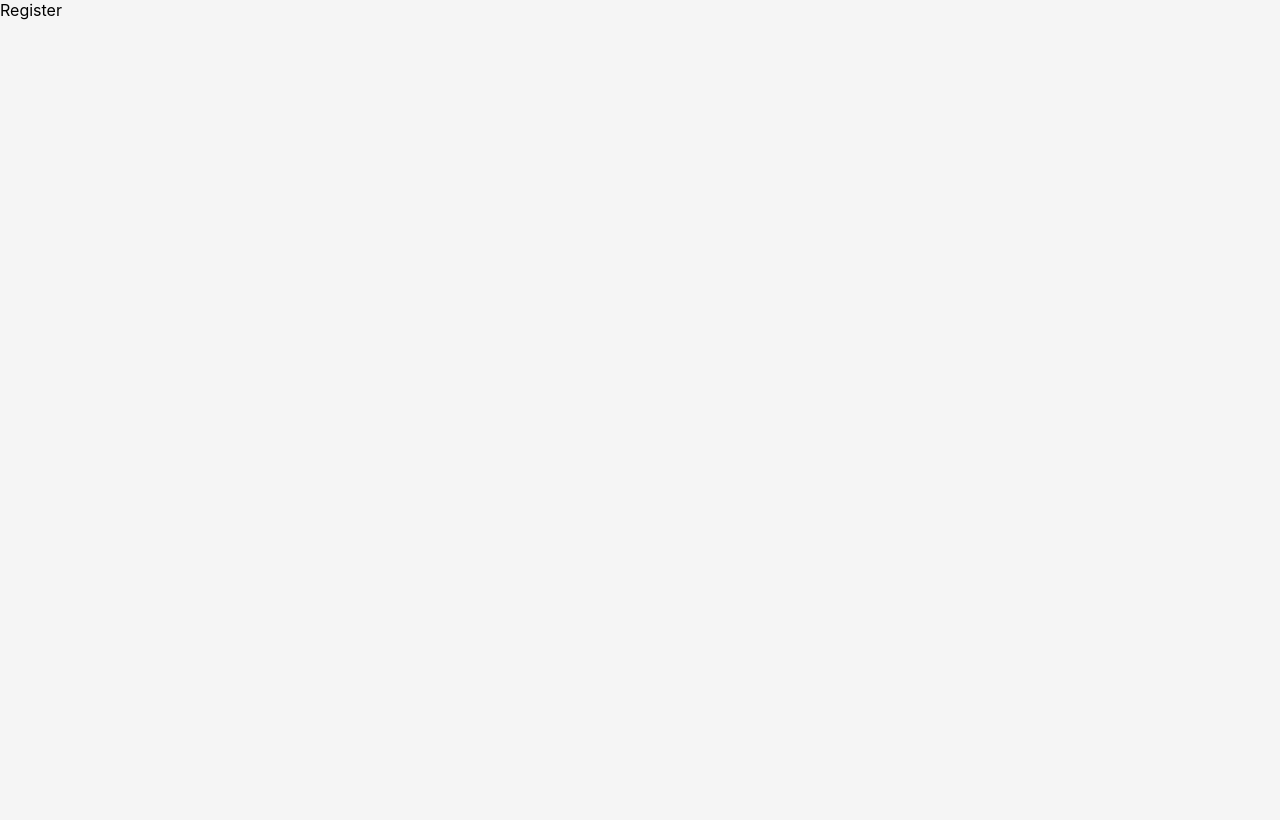
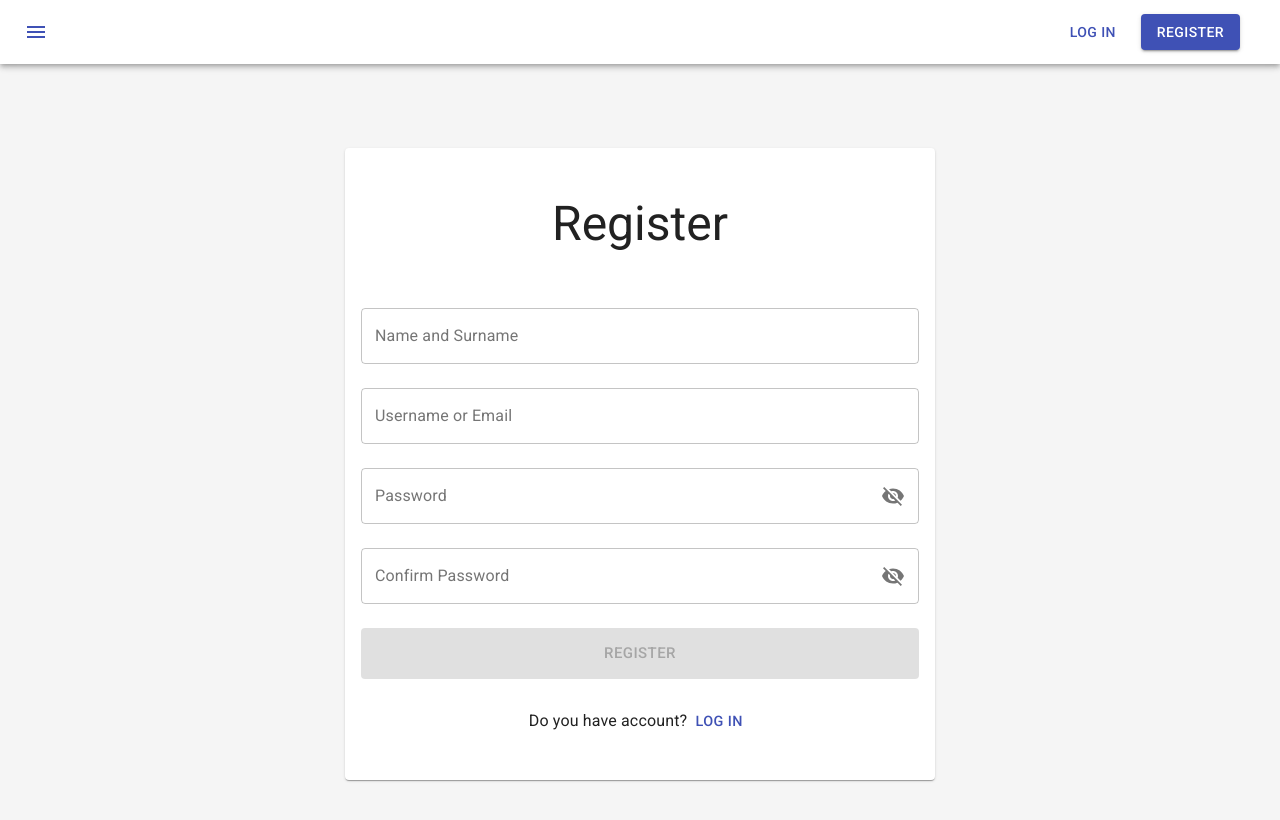
Before and after one commit to rasitcolakel/stok-takip, a React (Create React App) app: page /register in a window 1280 px wide. Shown: the top 820 px of the page. Built offline with nearby package versions, Linux system fonts and the light colour scheme.

Commit message:
Drawer and sidebar areas created

```diff
--- a/src/App.js
+++ b/src/App.js
@@ -6,10 +6,12 @@ import ForgotPassword from "./pages/ForgotPassword";
 import { BrowserRouter as Router, Switch, Route } from "react-router-dom";
 import "./App.css";
 import { Helmet } from "react-helmet";
+import Sidebar from "./components/Sidebar";
 
 export default function App() {
   return (
     <Router>
+      <Sidebar />
       <Switch>
         <Route exact path="/">
           <div>Home PAges</div>
--- /dev/null
+++ b/src/components/Sidebar.js
@@ -0,0 +1,137 @@
+import React from "react";
+import { makeStyles } from "@material-ui/core/styles";
+import Drawer from "@material-ui/core/Drawer";
+import { useLocation, Link } from "react-router-dom";
+import List from "@material-ui/core/List";
+import ListItem from "@material-ui/core/ListItem";
+import ListItemText from "@material-ui/core/ListItemText";
+import ListItemIcon from "@material-ui/core/ListItemIcon";
+import AppBar from "@material-ui/core/AppBar";
+import Toolbar from "@material-ui/core/Toolbar";
+import Typography from "@material-ui/core/Typography";
+import Button from "@material-ui/core/Button";
+import IconButton from "@material-ui/core/IconButton";
+import MenuIcon from "@material-ui/icons/Menu";
+import HomeRoundedIcon from "@material-ui/icons/HomeRounded";
+import StoreMallDirectoryRoundedIcon from "@material-ui/icons/StoreMallDirectoryRounded";
+import CategoryRoundedIcon from "@material-ui/icons/CategoryRounded";
+import ListAltRoundedIcon from "@material-ui/icons/ListAltRounded";
+const useStyles = makeStyles((theme) => ({
+  list: {
+    width: 250,
+  },
+  fullList: {
+    width: "auto",
+  },
+  root: {
+    flexGrow: 1,
+  },
+  profileArea: {
+    marginLeft: "auto",
+  },
+  menuButton: {
+    marginRight: theme.spacing(0),
+    [theme.breakpoints.up("sm")]: {
+      marginRight: theme.spacing(2),
+    },
+  },
+  title: {
+    flexGrow: 1,
+  },
+}));
+export default function Sidebar() {
+  const classes = useStyles();
+  const location = useLocation();
+  const currentRoute = location.pathname;
+  const [isDrawerOpen, setIsDrawerOpen] = React.useState(false);
+  const [isLogged] = React.useState(false);
+  let drawerItems = [
+    {
+      text: "Anasayfa",
+      icon: <HomeRoundedIcon />,
+      link: "/",
+    },
+    {
+      text: "Depolar",
+      icon: <StoreMallDirectoryRoundedIcon />,
+      link: "/stores",
+    },
+    {
+      text: "Kategoriler",
+      icon: <CategoryRoundedIcon />,
+      link: "/categories",
+    },
+    {
+      text: "Ürünler",
+      icon: <ListAltRoundedIcon />,
+      link: "/products",
+    },
+  ];
+  const drawer = (
+    <div className={classes.list}>
+      <List>
+        {drawerItems.map((item, index) => (
+          <ListItem
+            button
+            key={item.text}
+            component={Link}
+            to={item.link}
+            onClick={() => setIsDrawerOpen(false)}
+          >
+            <ListItemIcon>{item.icon}</ListItemIcon>
+            <ListItemText primary={item.text} />
+          </ListItem>
+        ))}
+      </List>
+    </div>
+  );
+  return (
+    <div>
+      <AppBar position="static" style={{ backgroundColor: "#fff" }}>
+        <Toolbar>
+          <IconButton
+            edge="start"
+            className={classes.menuButton}
+            aria-label="menu"
+            onClick={() => setIsDrawerOpen(true)}
+            color="primary"
+          >
+            <MenuIcon />
+          </IconButton>
+          {isLogged && (
+            <Typography variant="h6" className={classes.title} color="primary">
+              Stok Takip
+            </Typography>
+          )}
+          <div className={classes.profileArea}>
+            <Button
+              className={classes.menuButton}
+              variant={currentRoute === "/login" ? "contained" : "text"}
+              color="primary"
+              component={Link}
+              to={"/login"}
+            >
+              Log In
+            </Button>
+            <Button
+              variant={currentRoute === "/register" ? "contained" : "text"}
+              className={classes.menuButton}
+              color="primary"
+              component={Link}
+              to={"/register"}
+            >
+              Register
+            </Button>
+          </div>
+        </Toolbar>
+      </AppBar>
+      <Drawer
+        anchor={"left"}
+        open={isDrawerOpen}
+        onClose={() => setIsDrawerOpen(false)}
+      >
+        {drawer}
+      </Drawer>
+    </div>
+  );
+}
--- a/src/pages/Register.js
+++ b/src/pages/Register.js
@@ -1,5 +1,172 @@
 import React from "react";
+import Box from "@material-ui/core/Box";
+import Paper from "@material-ui/core/Paper";
+import Grid from "@material-ui/core/Grid";
+import Typography from "@material-ui/core/Typography";
+import Container from "@material-ui/core/Container";
+import TextField from "@material-ui/core/TextField";
+import IconButton from "@material-ui/core/IconButton";
+import OutlinedInput from "@material-ui/core/OutlinedInput";
+import InputLabel from "@material-ui/core/InputLabel";
+import InputAdornment from "@material-ui/core/InputAdornment";
+import FormControl from "@material-ui/core/FormControl";
+import Visibility from "@material-ui/icons/Visibility";
+import VisibilityOff from "@material-ui/icons/VisibilityOff";
+import Styles from "./styles/login";
+import Button from "@material-ui/core/Button";
+import { Link } from "react-router-dom";
+export default function Register() {
+  const [values, setValues] = React.useState({
+    name: "",
+    email: "",
+    password: "",
+    showPassword: false,
+    confirmPassword: "",
+    showConfirmPassword: false,
+  });
 
-export default function Register() {
-  return <div>Register</div>;
+  const handleChange = (prop) => (event) => {
+    setValues({ ...values, [prop]: event.target.value });
+  };
+  const handleMouseDownPassword = (event) => {
+    event.preventDefault();
+  };
+  const classes = Styles();
+  return (
+    <Grid
+      container
+      direction="column"
+      style={{ height: "100%" }}
+      justify="center"
+    >
+      <Container fixed align="center" maxWidth="sm" style={{ padding: 5 }}>
+        <Paper>
+          <Box p={2}>
+            <Typography variant="h3" gutterBottom className={classes.header}>
+              Register
+            </Typography>
+            <TextField
+              id="outlined-basic"
+              label="Name and Surname"
+              variant="outlined"
+              fullWidth
+              value={values.name}
+              onChange={handleChange("name")}
+              className={classes.margin}
+            />
+            <TextField
+              id="outlined-basic"
+              label="Username or Email"
+              variant="outlined"
+              fullWidth
+              value={values.email}
+              onChange={handleChange("email")}
+              className={classes.margin}
+            />
+            <FormControl
+              variant="outlined"
+              fullWidth
+              className={classes.margin}
+            >
+              <InputLabel htmlFor="outlined-adornment-password">
+                Password
+              </InputLabel>
+              <OutlinedInput
+                id="outlined-adornment-password"
+                type={values.showPassword ? "text" : "password"}
+                value={values.password}
+                onChange={handleChange("password")}
+                label="Password"
+                endAdornment={
+                  <InputAdornment position="end">
+                    <IconButton
+                      aria-label="toggle password visibility"
+                      onClick={() =>
+                        setValues({
+                          ...values,
+                          showPassword: !values.showPassword,
+                        })
+                      }
+                      onMouseDown={handleMouseDownPassword}
+                      edge="end"
+                    >
+                      {values.showPassword ? <Visibility /> : <VisibilityOff />}
+                    </IconButton>
+                  </InputAdornment>
+                }
+                fullWidth
+              />
+            </FormControl>
+            <FormControl
+              variant="outlined"
+              fullWidth
+              className={classes.margin}
+            >
+              <InputLabel htmlFor="outlined-adornment-password">
+                Confirm Password
+              </InputLabel>
+              <OutlinedInput
+                id="outlined-adornment-password"
+                type={values.showConfirmPassword ? "text" : "password"}
+                value={values.confirmPassword}
+                onChange={handleChange("confirmPassword")}
+                label="Confirm Password"
+                endAdornment={
+                  <InputAdornment position="end">
+                    <IconButton
+                      aria-label="toggle password visibility"
+                      onClick={() =>
+                        setValues({
+                          ...values,
+                          showConfirmPassword: !values.showConfirmPassword,
+                        })
+                      }
+                      onMouseDown={handleMouseDownPassword}
+                      edge="end"
+                    >
+                      {values.showConfirmPassword ? (
+                        <Visibility />
+                      ) : (
+                        <VisibilityOff />
+                      )}
+                    </IconButton>
+                  </InputAdornment>
+                }
+                fullWidth
+              />
+            </FormControl>
+
+            <Button
+              style={{ padding: "0.8em" }}
+              variant="contained"
+              size="large"
+              color="primary"
+              className={classes.margin}
+              fullWidth
+              disabled={values.email === "" || values.password === ""}
+            >
+              Register
+            </Button>
+            <Grid
+              container
+              direction="row"
+              justify="center"
+              alignItems="center"
+              className={classes.margin}
+            >
+              <Typography>Do you have account?</Typography>
+              <Button
+                color="primary"
+                component={Link}
+                to={"/login"}
+                style={{ fontSize: "0.9em" }}
+              >
+                Log In
+              </Button>
+            </Grid>
+          </Box>
+        </Paper>
+      </Container>
+    </Grid>
+  );
 }
```
